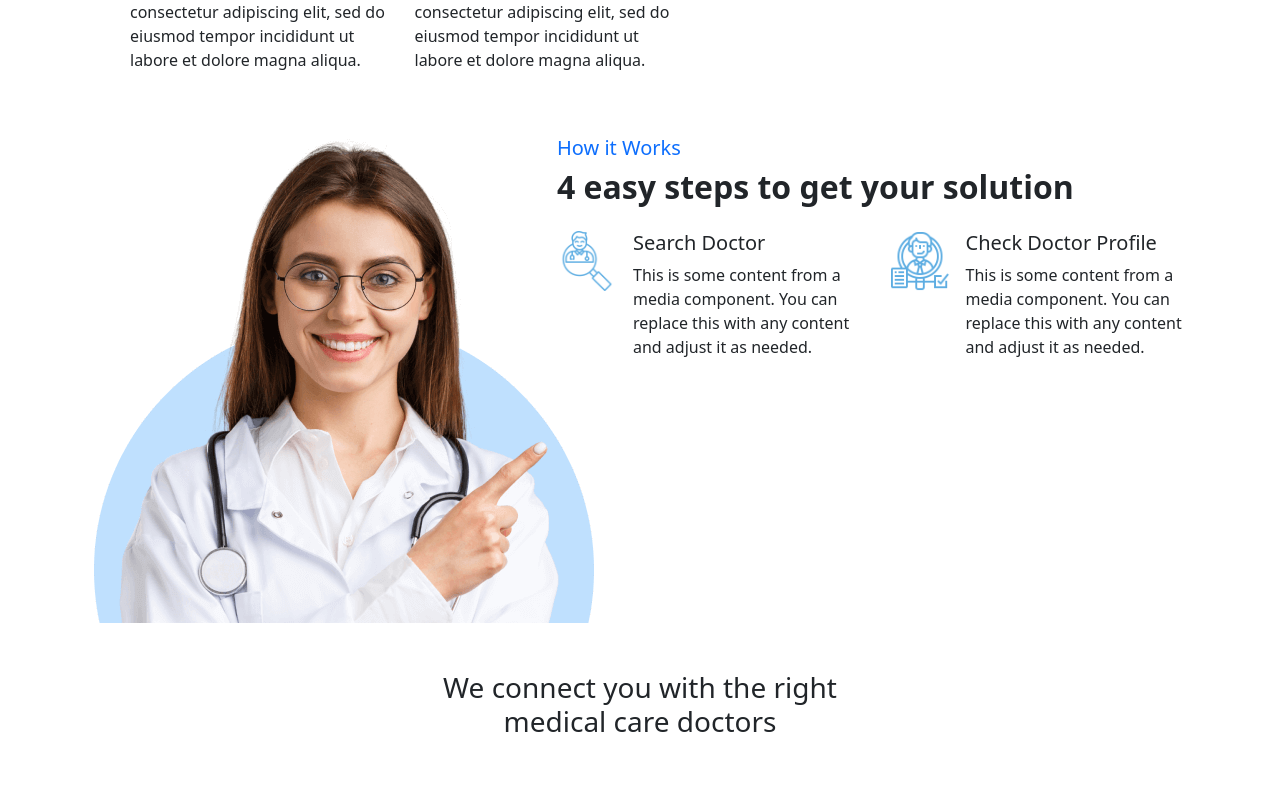
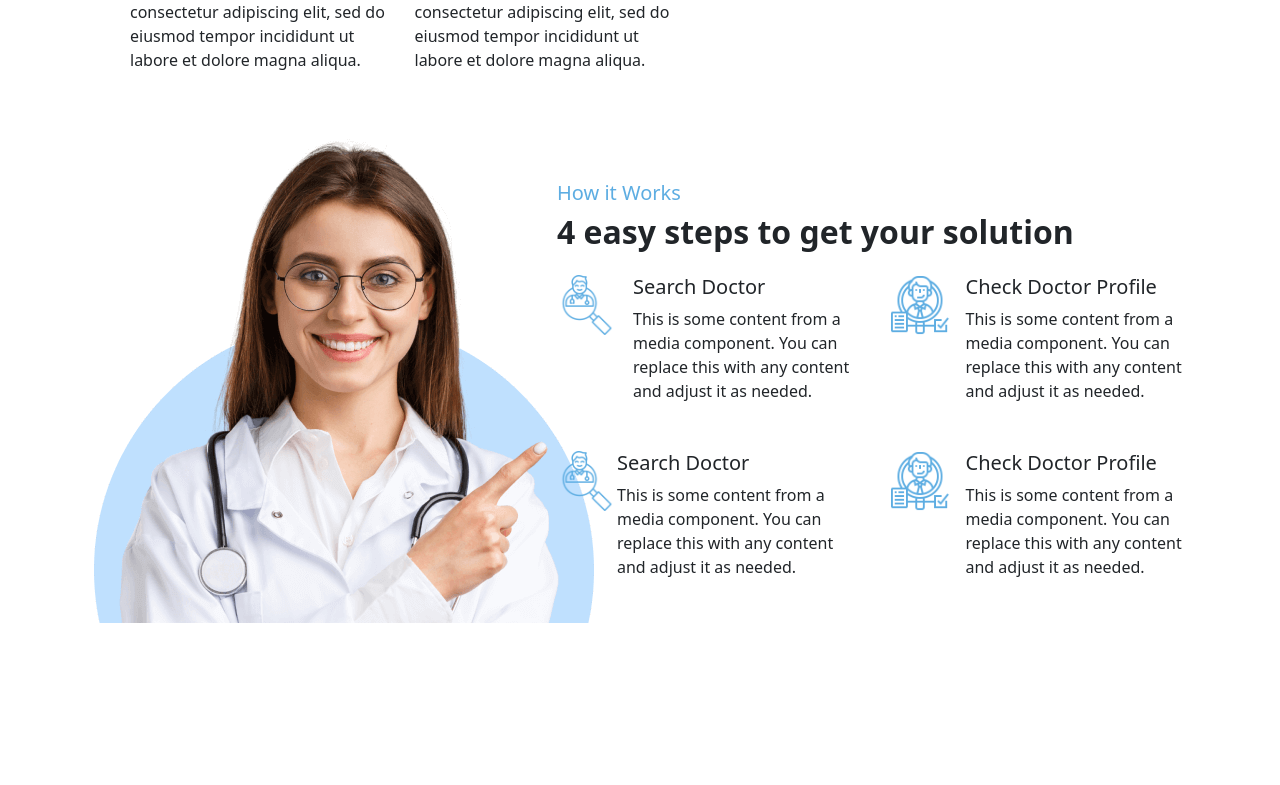
Before and after one commit to arthurchris111/doctorsAppointmentApp, an Angular app: page /home in a window 1280 px wide. Shown: the part 1521-2306 px from the top of the page. After the commit the page ends 2192 px from the top, so only its background shows below. Built offline with nearby package versions, Linux system fonts and the light colour scheme; grey boxes are pictures that could not be loaded.

Commit message:
how it works

```diff
--- a/src/app/layout/header/header.component.html
+++ b/src/app/layout/header/header.component.html
@@ -1,4 +1,4 @@
-<nav class="navbar navbar-expand-lg navbar-dark bg-primary py-4" aria-label="Eighth navbar example">
+<nav class="navbar navbar-expand-lg navbar-dark header-bg py-4" aria-label="Eighth navbar example">
   <div class="container d-flex justify-content-between">
     <a class="navbar-brand fs-2" [routerLink]="['/home']">iCare</a>
     <button class="navbar-toggler collapsed border-0 " type="button" data-bs-toggle="collapse"
--- a/src/app/layout/header/header.component.scss
+++ b/src/app/layout/header/header.component.scss
@@ -0,0 +1,3 @@
+.header-bg{
+  background-color: #5DADE2;
+}
--- a/src/app/pages/home/home.component.html
+++ b/src/app/pages/home/home.component.html
@@ -67,7 +67,6 @@
 <!-- section -->
 <div class="container">
   <div class="row mt-5 mb-5">
-
     <div class="col-lg-7 d-flex ">
       <div class="about px-lg-5">
         <!-- <h5 class="">ABOUT iCARE</h5> -->
@@ -130,20 +129,21 @@
 
 <!-- how it works -->
 <div class="container">
-  <div class="row ">
+  <div class="row mb-5">
     <div class="col-lg-5">
       <img src="../../../assets/images/work-img.675546d68eb2667b81e4.png" alt="">
     </div>
-    <div class="col-lg-7">
-      <h5 class="text-primary">How it Works</h5>
+    <div class="col-lg-7 d-flex align-items-center">
+      <div class="text ">
+        <h5 class="primaryColor">How it Works</h5>
         <h2 class="fw-bolder">4 easy steps to get your solution</h2>
         <div class="row mt-4">
           <div class="col">
             <div class="d-flex">
-            <div class="flex-shrink-0">
+              <div class="">
                 <img src="../../../assets/images/search-doctor.png" width="60" height="60" alt="image">
               </div>
-            <div class="flex-grow-1 ms-3">
+              <div class="ms-3">
                 <h5>Search Doctor</h5>
                 This is some content from a media component. You can replace this with any content and adjust it as
                 needed.
@@ -152,7 +152,33 @@
           </div>
           <div class="col">
             <div class="d-flex">
-            <div class="flex-shrink-0">
+              <div class="">
+                <img src="../../../assets/images/background-check.png" width="60" height="60" alt="image">
+              </div>
+              <div class="ms-3">
+                <h5>Check Doctor Profile</h5>
+                This is some content from a media component. You can replace this with any content and adjust it as
+                needed.
+              </div>
+            </div>
+          </div>
+        </div>
+        <div class="row mt-5">
+          <div class="col">
+            <div class="d-flex">
+              <div class="">
+                <img src="../../../assets/images/search-doctor.png" width="60" height="60" alt="image">
+              </div>
+              <div class="">
+                <h5>Search Doctor</h5>
+                This is some content from a media component. You can replace this with any content and adjust it as
+                needed.
+              </div>
+            </div>
+          </div>
+          <div class="col">
+            <div class="d-flex">
+              <div class="">
                 <img src="../../../assets/images/background-check.png" width="60" height="60" alt="image">
               </div>
               <div class="flex-grow-1 ms-3">
@@ -163,24 +189,14 @@
             </div>
           </div>
         </div>
-
+      </div>
     </div>
   </div>
 </div>
 
-<!-- section -->
+
+
 <!-- <div class="container">
-  <div class="row">
-    <div class="col-lg-6 d-flex align-items-center">
-      <h1 class="fs-60">We connect you with the right medical care</h1>
-    </div>
-    <div class="col-lg-6">
-      <img src="../../../assets/images/medical1.png" alt="">
-    </div>
-  </div>
-</div> -->
-
-<div class="container">
   <div class=" text-center  mb-5 mt-5">
     <h3 class="fs-">We connect you with the right <br> medical care doctors</h3>
   </div>
@@ -213,4 +229,4 @@
       </div>
     </div>
   </div>
-</div>
+</div> -->
--- a/src/app/pages/home/home.component.scss
+++ b/src/app/pages/home/home.component.scss
@@ -30,11 +30,9 @@ min-height: 200px;
   background-color: #5DADE2;
 }
 
-// .abt{
-//   border-style: solid;
-//   border-color: #5DADE2;
-//   padding:5px;
-// }
+.primaryColor{
+  color: #5DADE2;
+}
 
 .fs-60{
   font-size: 60px;
```
Lines whose indentation alone changed are shown as unchanged.
